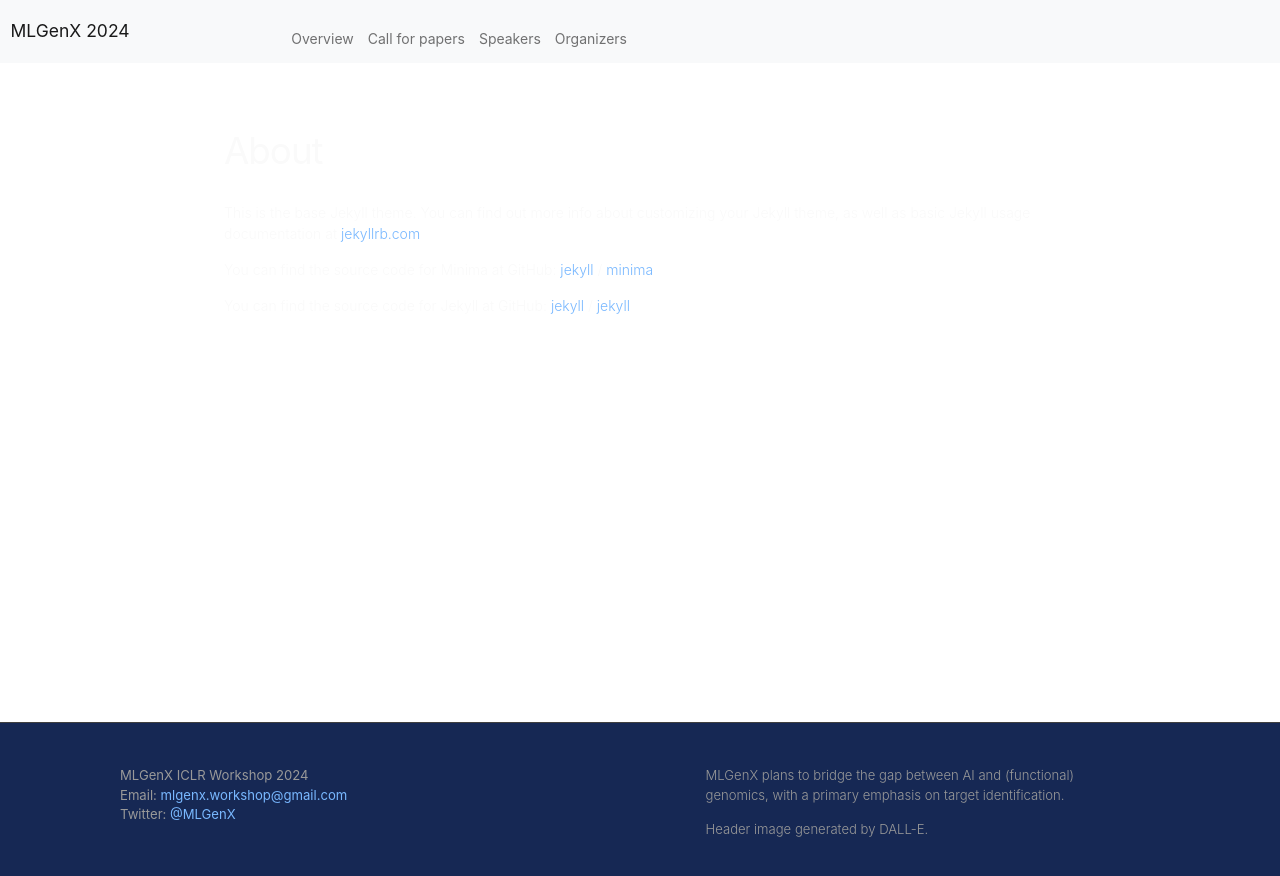
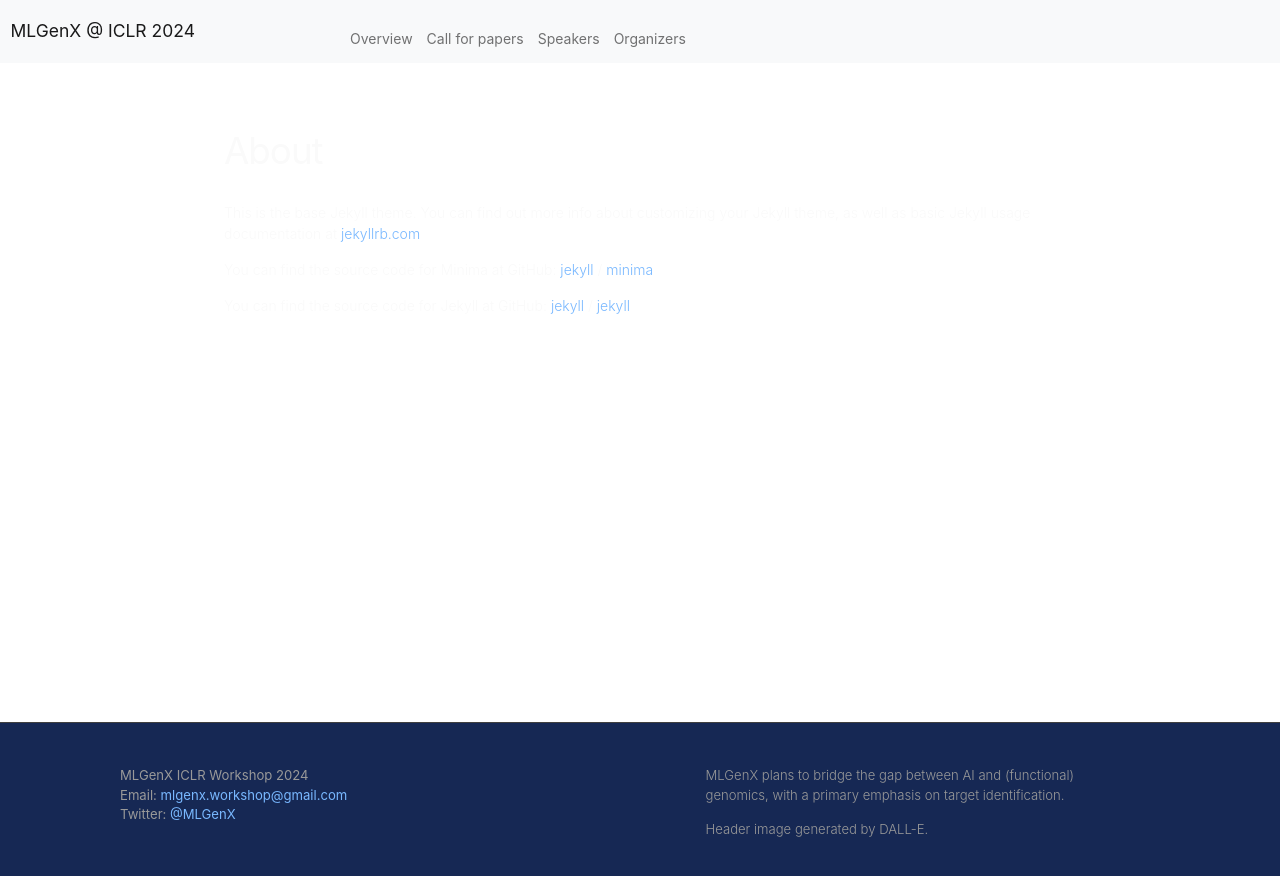
Before and after one commit to mlgenx/mlgenx.github.io, a Jekyll site: the page built from about.md, in a window 1280 px wide. Shown: the top 876 px of the page. Built offline with Jekyll 4.4.1, drawn with Linux system fonts in a browser that asks for light colours; nearby versions of some CDN libraries.

Commit message:
Updates header.html.

```diff
--- a/_includes/header.html
+++ b/_includes/header.html
@@ -1,7 +1,7 @@
 
 <nav class="navbar navbar-expand-lg navbar-light bg-light">
   <div class="container-fluid">
-    <a class="navbar-brand" href="#">MLGenX 2024</a>
+    <a class="navbar-brand" href="#">MLGenX @ ICLR 2024</a>
     <button class="navbar-toggler" type="button" data-bs-toggle="collapse" data-bs-target="#navbarSupportedContent" aria-controls="navbarSupportedContent" aria-expanded="false" aria-label="Toggle navigation">
       <span class="navbar-toggler-icon"></span>
     </button>
```
